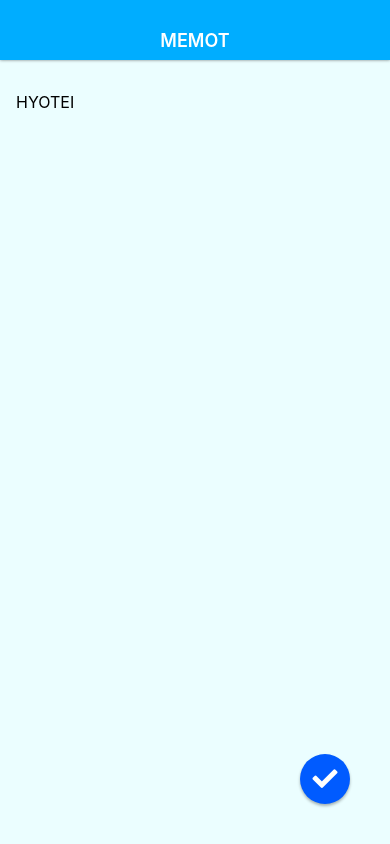
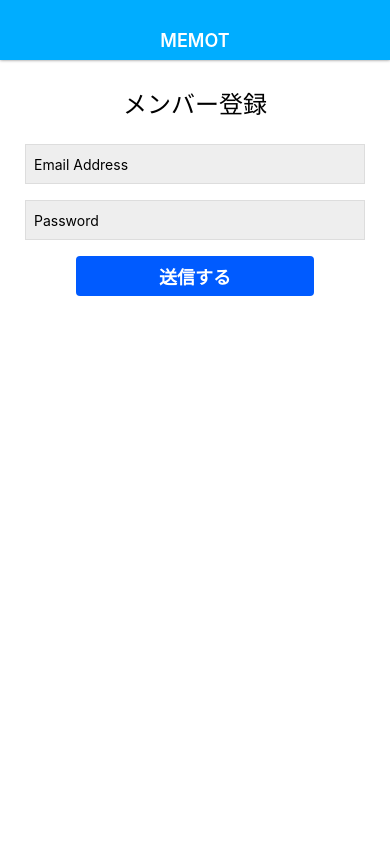
Before and after one commit to KH-SR/expoTest, a React Native app: screen / in a window 390 px wide. Built offline with nearby package versions, Linux system fonts and the light colour scheme.

Commit message:
画面レイアウト完了

```diff
--- a/App.js
+++ b/App.js
@@ -4,7 +4,7 @@
 import { StatusBar } from 'expo-status-bar';
 import Appbar from './src/components/Appbar';
 
-import MemoEditScreen from './src/screens/MemoEditScreen';
+import SignupScreen from './src/screens/SignupScreen';
 
 export default function App() {
   return (
@@ -12,7 +12,7 @@
 
       <StatusBar style="auto" />
       <Appbar />
-      <MemoEditScreen />
+      <SignupScreen />
 
     </View>
   );
--- /dev/null
+++ b/src/screens/SignupScreen.js
@@ -0,0 +1,60 @@
+import React from 'react';
+import {
+  StyleSheet, View, Text, TextInput, TouchableHighlight,
+} from 'react-native';
+
+class SignupScreen extends React.Component {
+  render() {
+    return (
+      <View style={styles.container}>
+        <Text style={styles.title}>メンバー登録</Text>
+        <TextInput style={styles.input} value="Email Address" />
+        <TextInput style={styles.input} value="Password" />
+        {/* Buttonメソッドは設定をいじれないので、これでボタンを作る */}
+        <TouchableHighlight style={styles.button} onPress={() => {}} underlayColor="#139BFF">
+          <Text style={styles.buttonTitle}>送信する</Text>
+        </TouchableHighlight>
+      </View>
+    );
+  }
+}
+
+const styles = StyleSheet.create({
+  container: {
+    flex: 1,
+    width: '100%',
+    padding: 25,
+    backgroundColor: '#fff',
+  },
+  title: {
+    fontSize: 24,
+    alignSelf: 'center',
+    marginBottom: 24,
+  },
+  input: {
+    backgroundColor: '#eee',
+    height: 40,
+    marginBottom: 16,
+    borderWidth: 1,
+    borderColor: '#ddd',
+    padding: 8,
+  },
+  button: {
+    backgroundColor: '#005bff',
+    height: 40,
+    width: '70%',
+    borderRadius: 4,
+    justifyContent: 'center',
+    // こっちはbuttonの中のアイテム（文字など）を中央に揃える
+    alignItems: 'center',
+    // こっちはbutton自体の画面での位置を中央にする
+    alignSelf: 'center',
+  },
+  buttonTitle: {
+    fontSize: 18,
+    color: '#fff',
+    fontWeight: 'bold',
+  },
+});
+
+export default SignupScreen;
```
Also changed, not shown: src/screens/LoginScreen.js (added, +60 -0 lines).
